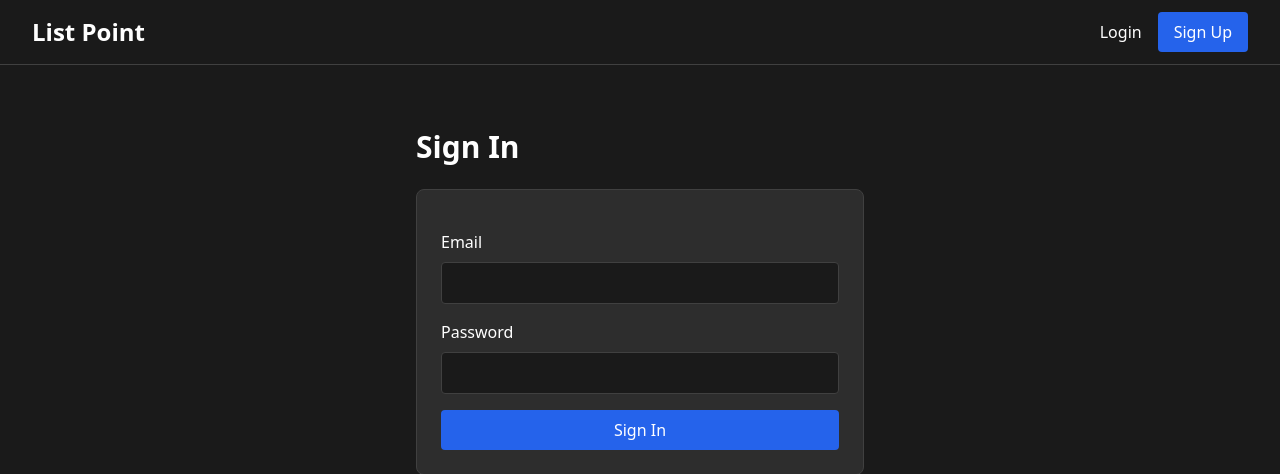
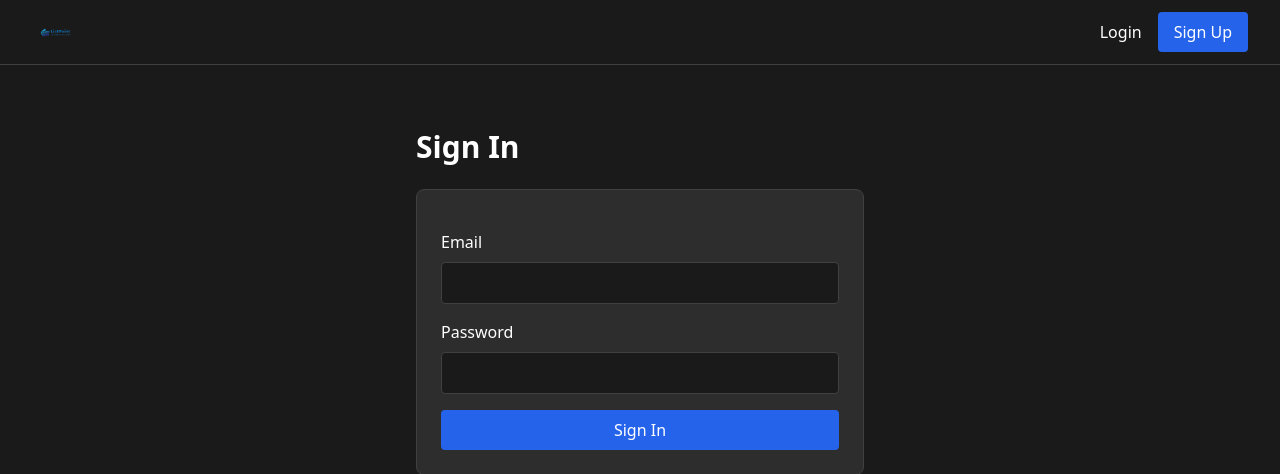
Before and after one commit to handfistface/ListPoint, a Flask app: a page that uses templates/base.html in a window 1280 px wide. Shown: the top 474 px of the page. Run offline with Flask 3, Linux system fonts and the light colour scheme; some libraries are stand-ins or nearby versions.

Commit message:
Replace text logo with an image logo on the toolbar
Update templates/base.html to replace the text "List Point" with an image logo (static/logo.png) in the navigation bar's home link.

Replit-Commit-Author: Agent
Replit-Commit-Session-Id: 3f3a6053-01ae-4530-84ee-74253654d7dc
Replit-Commit-Checkpoint-Type: full_checkpoint

```diff
--- a/templates/base.html
+++ b/templates/base.html
@@ -75,7 +75,9 @@
         <div class="max-w-7xl mx-auto px-4 sm:px-6 lg:px-8">
             <div class="flex justify-between items-center h-16">
                 <div class="flex items-center">
-                    <a href="{{ url_for('index') }}" class="text-2xl font-bold">List Point</a>
+                    <a href="{{ url_for('index') }}" class="flex items-center">
+                        <img src="{{ url_for('static', filename='logo.png') }}" alt="List Point" class="h-12">
+                    </a>
                 </div>
 
                 <div class="flex items-center space-x-4">
```
Also changed, not shown: static/logo.png (added), 1 other file.
